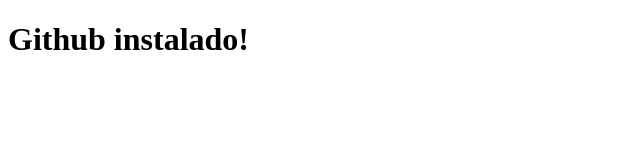
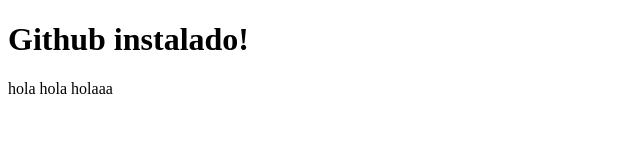
Before and after one commit to alba1997alumnoscei/apuntes-de-clase, a plain HTML site: page dia4/index.html in a window 1280 px wide. Shown: the whole page, without its empty margins (0-640 px from the left). Drawn offline with Linux system fonts and the light colour scheme.

Commit message:
subir actualizacion de dia 4

```diff
--- a/dia4/index.html
+++ b/dia4/index.html
@@ -7,6 +7,8 @@
 </head>
 <body>
     <h1>Github instalado!</h1>
+    hola hola holaaa
+
 
 </body>
 </html>
```
